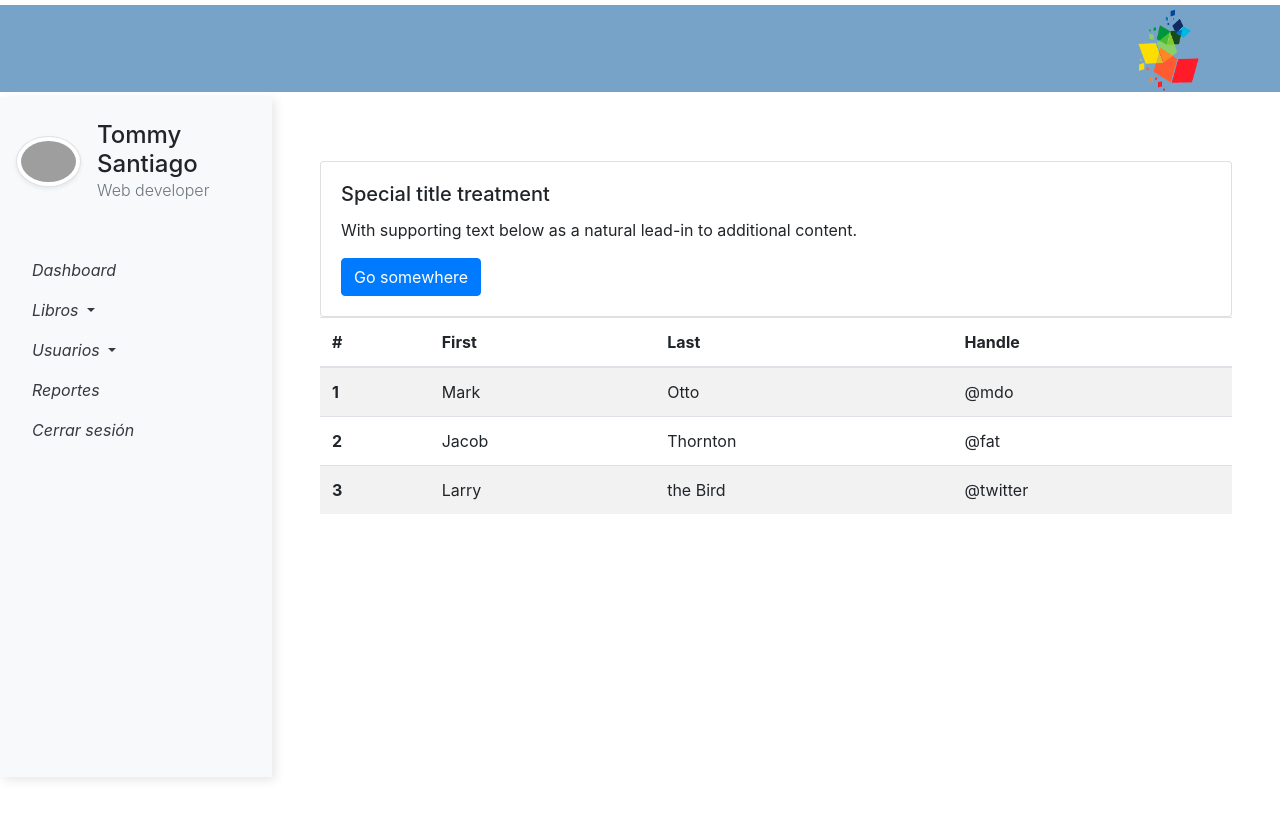
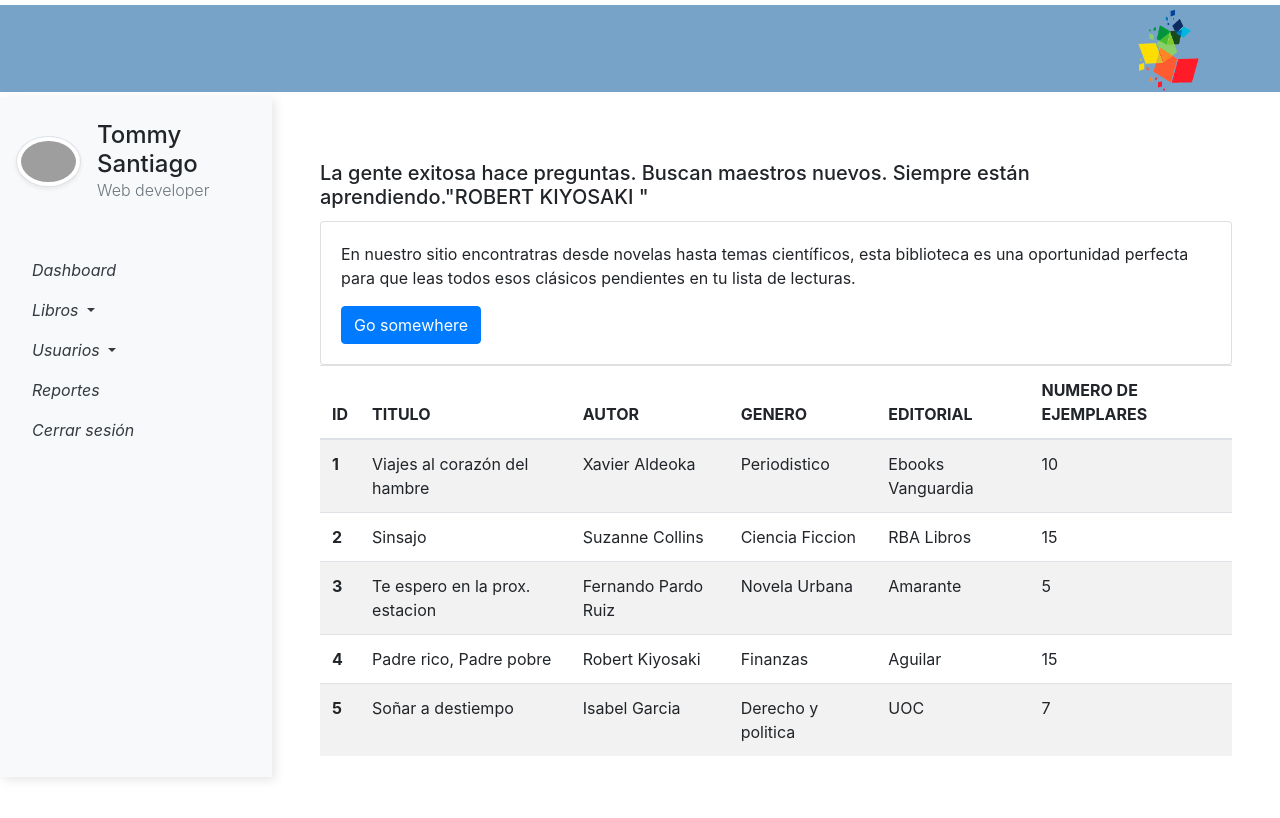
Before and after one commit to msantiago0893/library-front-web, an Angular app: page /home/viewBooks in a window 1280 px wide. Built offline with nearby package versions, Linux system fonts and the light colour scheme; grey boxes are pictures that could not be loaded.

Commit message:
En el componente vievs books, se agregaron atritos pertenecientes a un libro

```diff
--- a/src/app/view-books/view-books.component.html
+++ b/src/app/view-books/view-books.component.html
@@ -1,7 +1,9 @@
+<h5 class="card-title">La gente exitosa hace preguntas. Buscan maestros nuevos.
+  Siempre están aprendiendo."ROBERT KIYOSAKI "</h5>
 <div class="card">
   <div class="card-body">
-    <h5 class="card-title">Special title treatment</h5>
-    <p class="card-text">With supporting text below as a natural lead-in to additional content.</p>
+    <p class="card-text"> En nuestro sitio  encontratras desde novelas hasta temas científicos, esta biblioteca es
+      una oportunidad perfecta para que leas todos esos clásicos pendientes en tu lista de lecturas.</p>
     <a href="#" class="btn btn-primary">Go somewhere</a>
   </div>
 </div>
@@ -9,30 +11,54 @@
 <table class="table table-striped">
     <thead>
       <tr>
-        <th scope="col">#</th>
-        <th scope="col">First</th>
-        <th scope="col">Last</th>
-        <th scope="col">Handle</th>
+        <th scope="col">ID</th>
+        <th scope="col">TITULO</th>
+        <th scope="col">AUTOR</th>
+        <th scope="col">GENERO</th>
+        <th scope="col">EDITORIAL</th>
+        <th scope="col">NUMERO DE EJEMPLARES</th>
       </tr>
     </thead>
     <tbody>
       <tr>
         <th scope="row">1</th>
-        <td>Mark</td>
-        <td>Otto</td>
-        <td>@mdo</td>
+        <td>Viajes al corazón del hambre</td>
+        <td>Xavier Aldeoka</td>
+        <td>Periodistico</td>
+        <td>Ebooks Vanguardia</td>
+        <td>10</td>
       </tr>
       <tr>
         <th scope="row">2</th>
-        <td>Jacob</td>
-        <td>Thornton</td>
-        <td>@fat</td>
+        <td>Sinsajo</td>
+        <td>Suzanne Collins</td>
+        <td>Ciencia Ficcion</td>
+        <td>RBA Libros</td>
+        <td>15</td>
       </tr>
       <tr>
         <th scope="row">3</th>
-        <td>Larry</td>
-        <td>the Bird</td>
-        <td>@twitter</td>
+        <td>Te espero en la prox. estacion</td>
+        <td>Fernando Pardo Ruiz</td>
+        <td>Novela Urbana</td>
+        <td>Amarante</td>
+        <td>5</td>
+      </tr>
+      <tr>
+        <th scope="row">4</th>
+        <td>Padre rico, Padre pobre</td>
+        <td>Robert Kiyosaki</td>
+        <td>Finanzas</td>
+        <td>Aguilar</td>
+        <td>15</td>
+      </tr>
+      <tr>
+        <th scope="row">5</th>
+        <td>Soñar a destiempo</td>
+        <td>Isabel Garcia</td>
+        <td>Derecho y politica</td>
+        <td>UOC</td>
+        <td>7</td>
       </tr>
     </tbody>
   </table>
```
